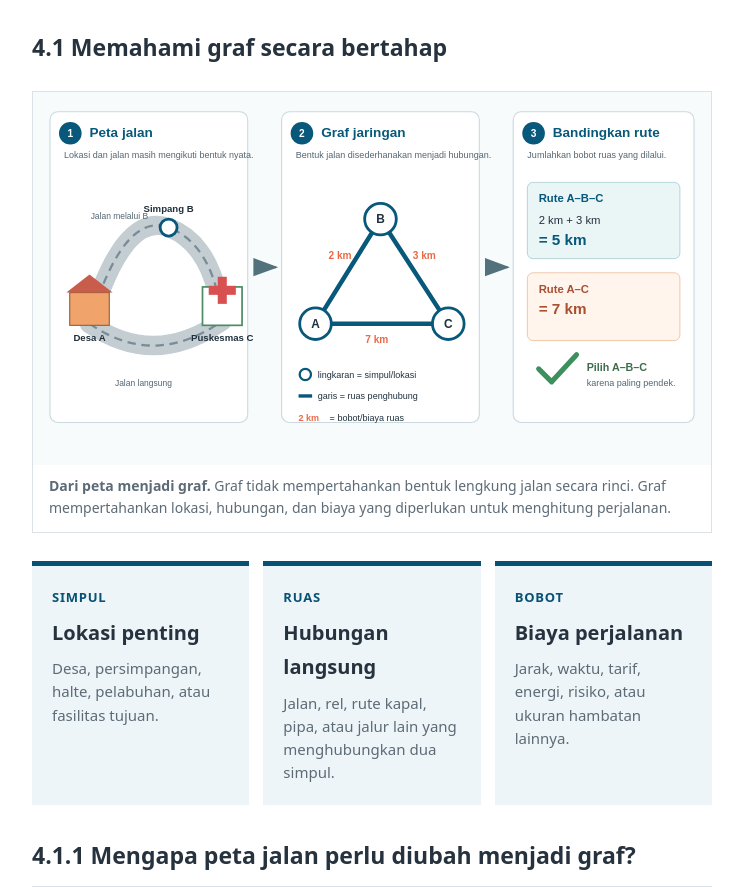
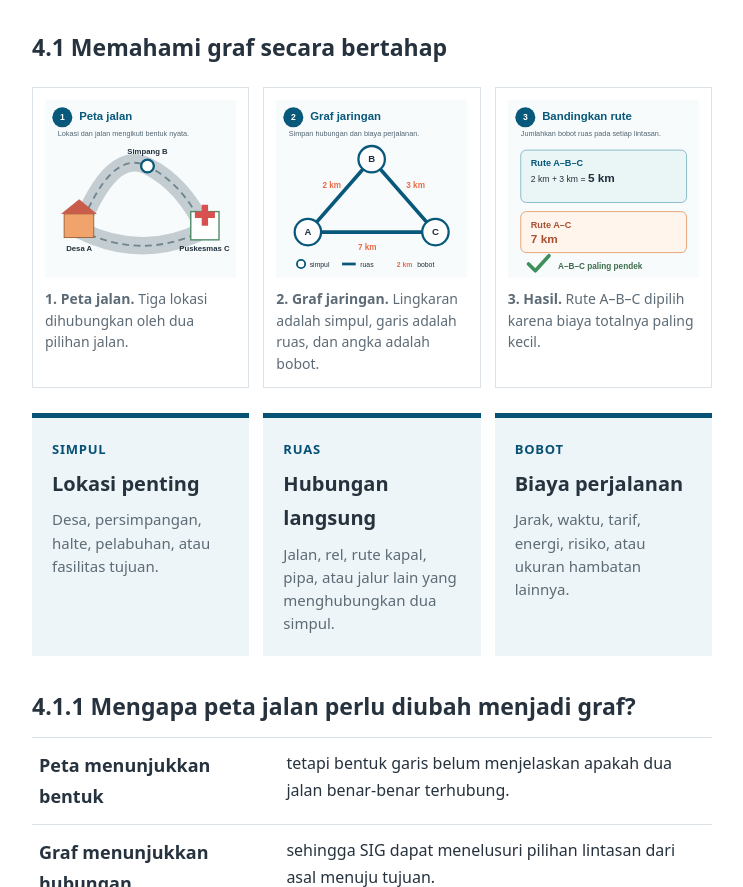
Before and after one commit to chintyapraja/sistem-informasi-geospasial, a plain HTML site: page proximity-network.html in a window 1280 px wide. Shown: the part 7884-8771 px from the top of the page, without its empty margins (286-1029 px from the left). Drawn offline with Linux system fonts and the light colour scheme.

Commit message:
Pisahkan ilustrasi graf menjadi tiga tahap

```diff
--- a/proximity-network.html
+++ b/proximity-network.html
@@ -245,102 +245,71 @@
   <div class="case-question"><small>BAYANGKAN KASUS INI</small><strong>Seorang warga bergerak dari Desa A menuju Puskesmas C. Ia dapat melewati Simpang B atau menggunakan jalan langsung. Jalur mana yang jaraknya paling pendek?</strong></div>
 
   <h3 id="graf">4.1 Memahami graf secara bertahap</h3>
-  <figure class="visual-board">
-    <svg viewBox="0 0 1200 660" role="img" aria-labelledby="graf-jelas-title graf-jelas-desc">
-      <title id="graf-jelas-title">Perubahan peta jalan menjadi graf jaringan</title>
-      <desc id="graf-jelas-desc">Peta Desa A, Simpang B, dan Puskesmas C diubah menjadi tiga simpul yang dihubungkan ruas berbobot, lalu dua alternatif lintasan dibandingkan.</desc>
-      <rect width="1200" height="660" fill="#f7fbfc"/>
-      <defs>
-        <marker id="graf-step-arrow" markerWidth="12" markerHeight="12" refX="10" refY="4" orient="auto"><path d="M0,0 L0,8 L11,4 z" fill="#52717d"/></marker>
-      </defs>
-      <g font-family="Arial, sans-serif">
-        <g transform="translate(30,35)">
-          <rect width="350" height="550" rx="14" fill="#fff" stroke="#cbd9df" stroke-width="2"/>
-          <circle cx="36" cy="38" r="20" fill="#07587a"/><text x="36" y="45" text-anchor="middle" font-size="18" font-weight="700" fill="#fff">1</text>
-          <text x="70" y="45" font-size="24" font-weight="700" fill="#07587a">Peta jalan</text>
-          <text x="25" y="82" font-size="16" fill="#536572">Lokasi dan jalan masih mengikuti bentuk nyata.</text>
+  <div class="source-image-trio">
+    <figure>
+      <svg viewBox="0 0 420 390" role="img" aria-labelledby="peta-graf-title" style="width:100%;height:auto;display:block">
+        <title id="peta-graf-title">Tahap pertama: peta jalan</title>
+        <rect width="420" height="390" fill="#f7fbfc"/>
+        <g font-family="Arial, sans-serif">
+          <circle cx="38" cy="38" r="22" fill="#07587a"/><text x="38" y="45" text-anchor="middle" font-size="19" font-weight="700" fill="#fff">1</text>
+          <text x="75" y="45" font-size="25" font-weight="700" fill="#07587a">Peta jalan</text>
+          <text x="28" y="80" font-size="16" fill="#536572">Lokasi dan jalan mengikuti bentuk nyata.</text>
+          <path d="M75 285 Q145 105 225 145 T350 285" fill="none" stroke="#c3cdd2" stroke-width="38" stroke-linecap="round"/>
+          <path d="M75 285 Q215 355 350 285" fill="none" stroke="#c3cdd2" stroke-width="38" stroke-linecap="round"/>
+          <path d="M75 285 Q145 105 225 145 T350 285" fill="none" stroke="#71858f" stroke-width="4" stroke-dasharray="15 10"/>
+          <path d="M75 285 Q215 355 350 285" fill="none" stroke="#71858f" stroke-width="4" stroke-dasharray="15 10"/>
+          <rect x="42" y="250" width="65" height="52" fill="#f0a36b" stroke="#9c5f34" stroke-width="2"/><polygon points="35,250 75,218 114,250" fill="#c85d4c"/>
+          <circle cx="225" cy="145" r="14" fill="#fff" stroke="#07587a" stroke-width="5"/>
+          <rect x="320" y="245" width="62" height="62" fill="#fff" stroke="#4b8b65" stroke-width="3"/><rect x="344" y="230" width="14" height="46" fill="#d85050"/><rect x="329" y="245" width="44" height="14" fill="#d85050"/>
+          <text x="75" y="332" text-anchor="middle" font-size="17" font-weight="700" fill="#20303c">Desa A</text>
+          <text x="225" y="118" text-anchor="middle" font-size="17" font-weight="700" fill="#20303c">Simpang B</text>
+          <text x="350" y="332" text-anchor="middle" font-size="17" font-weight="700" fill="#20303c">Puskesmas C</text>
+        </g>
+      </svg>
+      <figcaption><strong>1. Peta jalan.</strong> Tiga lokasi dihubungkan oleh dua pilihan jalan.</figcaption>
+    </figure>
 
-          <path d="M70 375 Q130 175 210 205 T305 370" fill="none" stroke="#c3cdd2" stroke-width="34" stroke-linecap="round"/>
-          <path d="M70 375 Q185 455 305 370" fill="none" stroke="#c3cdd2" stroke-width="34" stroke-linecap="round"/>
-          <path d="M70 375 Q130 175 210 205 T305 370" fill="none" stroke="#7a8c95" stroke-width="4" stroke-dasharray="15 10"/>
-          <path d="M70 375 Q185 455 305 370" fill="none" stroke="#7a8c95" stroke-width="4" stroke-dasharray="15 10"/>
+    <figure>
+      <svg viewBox="0 0 420 390" role="img" aria-labelledby="model-graf-title" style="width:100%;height:auto;display:block">
+        <title id="model-graf-title">Tahap kedua: graf jaringan</title>
+        <rect width="420" height="390" fill="#f7fbfc"/>
+        <g font-family="Arial, sans-serif">
+          <circle cx="38" cy="38" r="22" fill="#07587a"/><text x="38" y="45" text-anchor="middle" font-size="19" font-weight="700" fill="#fff">2</text>
+          <text x="75" y="45" font-size="25" font-weight="700" fill="#07587a">Graf jaringan</text>
+          <text x="28" y="80" font-size="16" fill="#536572">Simpan hubungan dan biaya perjalanan.</text>
+          <g stroke="#07587a" stroke-width="8" stroke-linecap="round"><line x1="70" y1="290" x2="210" y2="130"/><line x1="210" y1="130" x2="350" y2="290"/><line x1="70" y1="290" x2="350" y2="290"/></g>
+          <g fill="#fff" stroke="#07587a" stroke-width="5"><circle cx="70" cy="290" r="29"/><circle cx="210" cy="130" r="29"/><circle cx="350" cy="290" r="29"/></g>
+          <g font-size="21" font-weight="700" text-anchor="middle" fill="#20303c"><text x="70" y="297">A</text><text x="210" y="137">B</text><text x="350" y="297">C</text></g>
+          <g font-size="18" font-weight="700" fill="#ea6a47"><text x="102" y="194">2 km</text><text x="286" y="194">3 km</text><text x="180" y="330">7 km</text></g>
+          <circle cx="55" cy="360" r="9" fill="#fff" stroke="#07587a" stroke-width="4"/><text x="74" y="366" font-size="15" fill="#20303c">simpul</text>
+          <line x1="145" y1="360" x2="175" y2="360" stroke="#07587a" stroke-width="6"/><text x="185" y="366" font-size="15" fill="#20303c">ruas</text>
+          <text x="265" y="366" font-size="15" font-weight="700" fill="#ea6a47">2 km</text><text x="310" y="366" font-size="15" fill="#20303c">bobot</text>
+        </g>
+      </svg>
+      <figcaption><strong>2. Graf jaringan.</strong> Lingkaran adalah simpul, garis adalah ruas, dan angka adalah bobot.</figcaption>
+    </figure>
 
-          <g transform="translate(35,300)">
-            <rect x="0" y="20" width="70" height="58" fill="#f0a36b" stroke="#9c5f34" stroke-width="2"/>
-            <polygon points="-6,20 35,-12 76,20" fill="#c85d4c"/>
-            <text x="35" y="105" text-anchor="middle" font-size="17" font-weight="700" fill="#20303c">Desa A</text>
-          </g>
-          <g transform="translate(210,205)">
-            <circle r="15" fill="#fff" stroke="#07587a" stroke-width="5"/>
-            <text x="0" y="-28" text-anchor="middle" font-size="17" font-weight="700" fill="#20303c">Simpang B</text>
-          </g>
-          <g transform="translate(270,300)">
-            <rect x="0" y="10" width="70" height="68" fill="#fff" stroke="#4b8b65" stroke-width="3"/>
-            <rect x="27" y="-8" width="16" height="48" fill="#d85050"/><rect x="11" y="8" width="48" height="16" fill="#d85050"/>
-            <text x="35" y="105" text-anchor="middle" font-size="17" font-weight="700" fill="#20303c">Puskesmas C</text>
-          </g>
-          <text x="72" y="190" font-size="15" fill="#536572">Jalan melalui B</text>
-          <text x="115" y="485" font-size="15" fill="#536572">Jalan langsung</text>
+    <figure>
+      <svg viewBox="0 0 420 390" role="img" aria-labelledby="hasil-graf-title" style="width:100%;height:auto;display:block">
+        <title id="hasil-graf-title">Tahap ketiga: membandingkan rute</title>
+        <rect width="420" height="390" fill="#f7fbfc"/>
+        <g font-family="Arial, sans-serif">
+          <circle cx="38" cy="38" r="22" fill="#07587a"/><text x="38" y="45" text-anchor="middle" font-size="19" font-weight="700" fill="#fff">3</text>
+          <text x="75" y="45" font-size="25" font-weight="700" fill="#07587a">Bandingkan rute</text>
+          <text x="28" y="80" font-size="16" fill="#536572">Jumlahkan bobot ruas pada setiap lintasan.</text>
+          <rect x="28" y="110" width="364" height="115" rx="12" fill="#eaf5f6" stroke="#84b8c3" stroke-width="2"/>
+          <text x="50" y="145" font-size="20" font-weight="700" fill="#07587a">Rute A–B–C</text>
+          <text x="50" y="180" font-size="19" fill="#20303c">2 km + 3 km = <tspan font-size="26" font-weight="700">5 km</tspan></text>
+          <rect x="28" y="245" width="364" height="90" rx="12" fill="#fff5ed" stroke="#e7a06f" stroke-width="2"/>
+          <text x="50" y="280" font-size="20" font-weight="700" fill="#a95032">Rute A–C</text>
+          <text x="50" y="315" font-size="26" font-weight="700" fill="#a95032">7 km</text>
+          <path d="M45 360 L60 375 L90 342" fill="none" stroke="#3d8f5c" stroke-width="8" stroke-linecap="round" stroke-linejoin="round"/>
+          <text x="110" y="370" font-size="18" font-weight="700" fill="#3d6d4c">A–B–C paling pendek</text>
         </g>
-
-        <line x1="395" y1="310" x2="430" y2="310" stroke="#52717d" stroke-width="4" marker-end="url(#graf-step-arrow)"/>
-
-        <g transform="translate(440,35)">
-          <rect width="350" height="550" rx="14" fill="#fff" stroke="#cbd9df" stroke-width="2"/>
-          <circle cx="36" cy="38" r="20" fill="#07587a"/><text x="36" y="45" text-anchor="middle" font-size="18" font-weight="700" fill="#fff">2</text>
-          <text x="70" y="45" font-size="24" font-weight="700" fill="#07587a">Graf jaringan</text>
-          <text x="25" y="82" font-size="16" fill="#536572">Bentuk jalan disederhanakan menjadi hubungan.</text>
-
-          <g stroke="#07587a" stroke-width="8" stroke-linecap="round">
-            <line x1="60" y1="375" x2="175" y2="190"/>
-            <line x1="175" y1="190" x2="295" y2="375"/>
-            <line x1="60" y1="375" x2="295" y2="375"/>
-          </g>
-          <g fill="#fff" stroke="#07587a" stroke-width="5">
-            <circle cx="60" cy="375" r="28"/><circle cx="175" cy="190" r="28"/><circle cx="295" cy="375" r="28"/>
-          </g>
-          <g font-size="21" font-weight="700" text-anchor="middle" fill="#20303c">
-            <text x="60" y="382">A</text><text x="175" y="197">B</text><text x="295" y="382">C</text>
-          </g>
-          <g font-size="18" font-weight="700" fill="#ea6a47">
-            <text x="83" y="260">2 km</text><text x="232" y="260">3 km</text><text x="148" y="410">7 km</text>
-          </g>
-
-          <g transform="translate(30,455)">
-            <circle cx="12" cy="10" r="10" fill="#fff" stroke="#07587a" stroke-width="4"/>
-            <text x="34" y="16" font-size="16" fill="#20303c">lingkaran = simpul/lokasi</text>
-            <line x1="0" y1="48" x2="24" y2="48" stroke="#07587a" stroke-width="6"/>
-            <text x="34" y="54" font-size="16" fill="#20303c">garis = ruas penghubung</text>
-            <text x="0" y="92" font-size="16" font-weight="700" fill="#ea6a47">2 km</text>
-            <text x="55" y="92" font-size="16" fill="#20303c">= bobot/biaya ruas</text>
-          </g>
-        </g>
-
-        <line x1="805" y1="310" x2="840" y2="310" stroke="#52717d" stroke-width="4" marker-end="url(#graf-step-arrow)"/>
-
-        <g transform="translate(850,35)">
-          <rect width="320" height="550" rx="14" fill="#fff" stroke="#cbd9df" stroke-width="2"/>
-          <circle cx="36" cy="38" r="20" fill="#07587a"/><text x="36" y="45" text-anchor="middle" font-size="18" font-weight="700" fill="#fff">3</text>
-          <text x="70" y="45" font-size="24" font-weight="700" fill="#07587a">Bandingkan rute</text>
-          <text x="25" y="82" font-size="16" fill="#536572">Jumlahkan bobot ruas yang dilalui.</text>
-
-          <rect x="25" y="125" width="270" height="135" rx="10" fill="#eaf5f6" stroke="#84b8c3"/>
-          <text x="45" y="160" font-size="20" font-weight="700" fill="#07587a">Rute A–B–C</text>
-          <text x="45" y="198" font-size="20" fill="#20303c">2 km + 3 km</text>
-          <text x="45" y="235" font-size="27" font-weight="700" fill="#07587a">= 5 km</text>
-
-          <rect x="25" y="285" width="270" height="120" rx="10" fill="#fff5ed" stroke="#e7a06f"/>
-          <text x="45" y="320" font-size="20" font-weight="700" fill="#a95032">Rute A–C</text>
-          <text x="45" y="358" font-size="27" font-weight="700" fill="#a95032">= 7 km</text>
-
-          <path d="M45 455 L68 478 L112 430" fill="none" stroke="#3d8f5c" stroke-width="9" stroke-linecap="round" stroke-linejoin="round"/>
-          <text x="130" y="458" font-size="19" font-weight="700" fill="#3d6d4c">Pilih A–B–C</text>
-          <text x="130" y="485" font-size="16" fill="#536572">karena paling pendek.</text>
-        </g>
-      </g>
-    </svg>
-    <figcaption><strong>Dari peta menjadi graf.</strong> Graf tidak mempertahankan bentuk lengkung jalan secara rinci. Graf mempertahankan lokasi, hubungan, dan biaya yang diperlukan untuk menghitung perjalanan.</figcaption>
-  </figure>
+      </svg>
+      <figcaption><strong>3. Hasil.</strong> Rute A–B–C dipilih karena biaya totalnya paling kecil.</figcaption>
+    </figure>
+  </div>
 
   <div class="concept-strip">
     <article><b>SIMPUL</b><strong>Lokasi penting</strong><p>Desa, persimpangan, halte, pelabuhan, atau fasilitas tujuan.</p></article>
```
